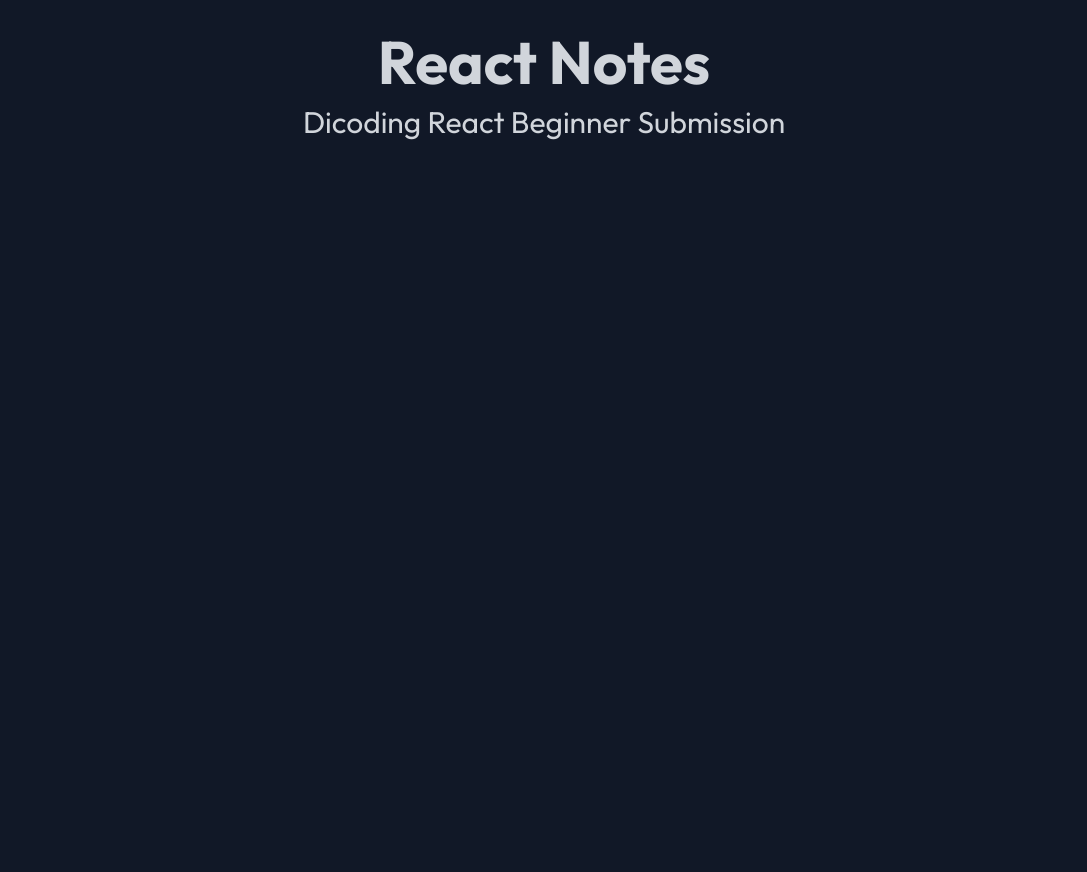
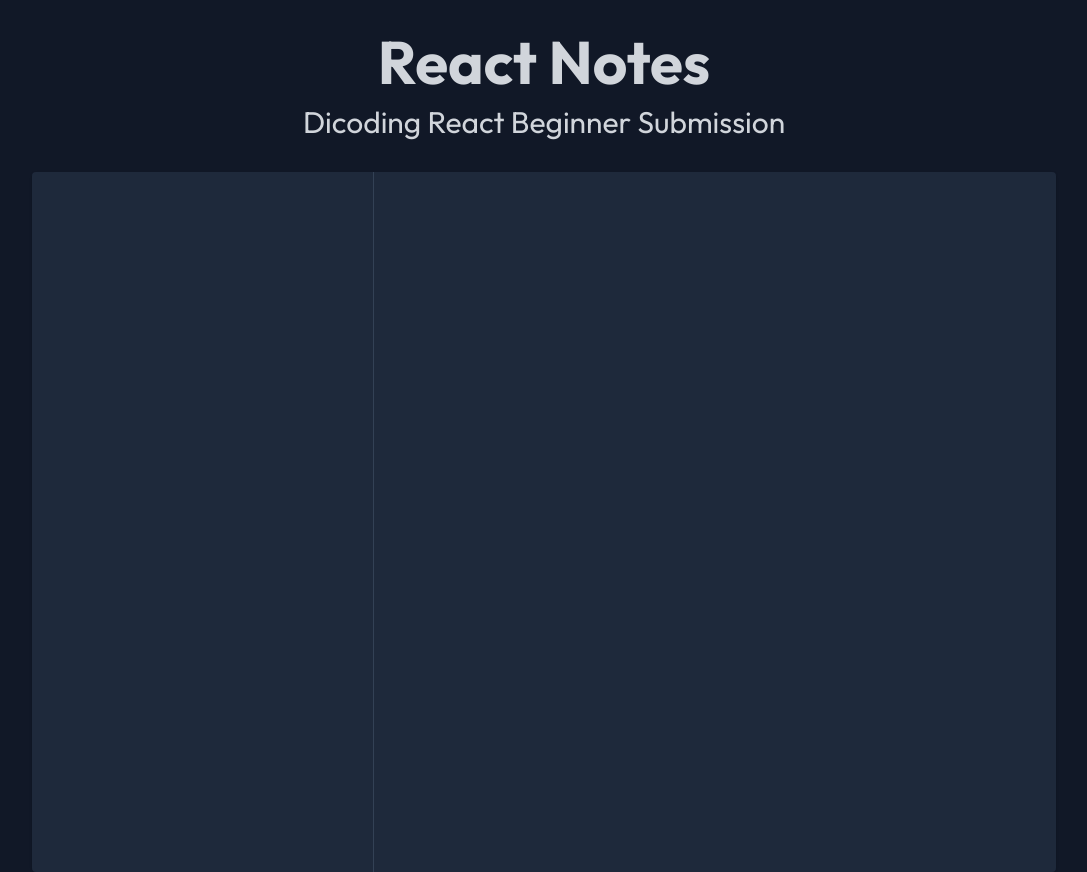
Before and after one commit to roymandev/dicoding-react-notes-submission, a React (Vite) app: page / in a window 1280 px wide. Shown: the whole page, without its empty margins (96-1183 px from the left). Before the commit the page ends 800 px from the top, so only its background shows below. Built offline with nearby package versions, Linux system fonts and the light colour scheme.

Commit message:
feat: add main element

```diff
--- a/src/App.tsx
+++ b/src/App.tsx
@@ -4,7 +4,10 @@ function App() {
   return (
     <>
       <TheHeader />
-      <main />
+      <main className="flex mx-auto max-w-5xl min-h-[700px] bg-slate-800 rounded divide-x divide-slate-700 shadow">
+        <div className="w-1/3" />
+        <div className="w-2/3" />
+      </main>
     </>
   );
 }
```
